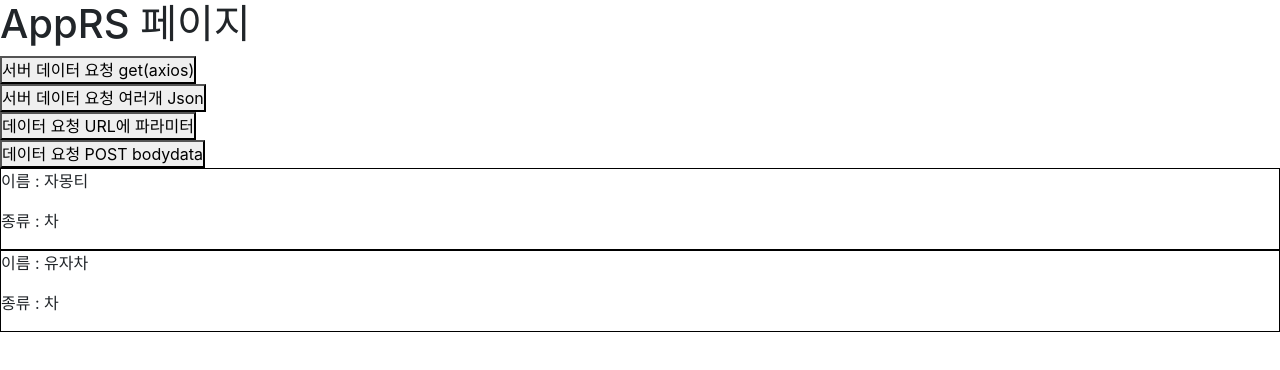
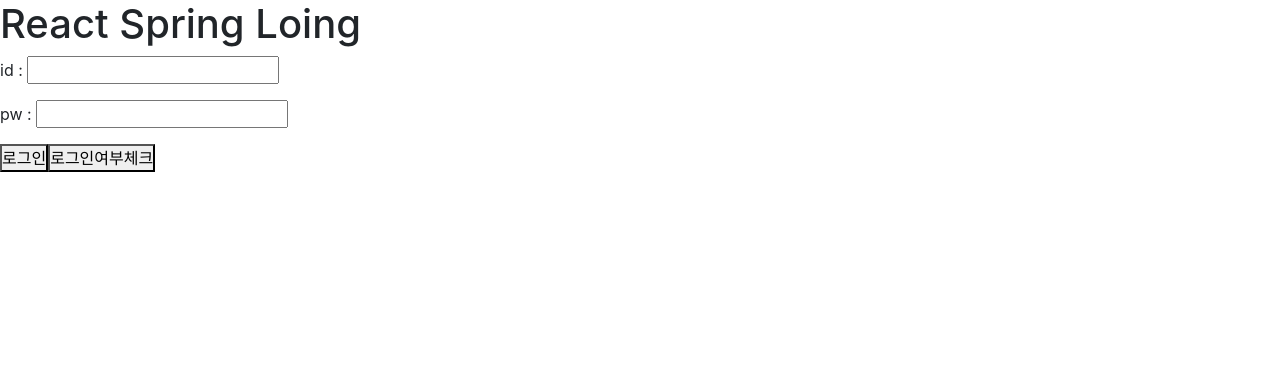
Before and after one commit to Dongukkk/react-study, a React (Create React App) app: page / in a window 1280 px wide. Shown: the top 370 px of the page. Built offline with nearby package versions, Linux system fonts and the light colour scheme.

Commit message:
[React Spring] react 로그인 API 요청, 세션 로그인 처리

```diff
--- a/src/App.js
+++ b/src/App.js
@@ -17,6 +17,7 @@
 import Practice05 from './practice/Practice05/Practice05';
 import Practice06 from './practice/Practice06/Practice06';
 import AppRS from './react_spring/AppRS';
+import Login from './react_spring/Login';
 
 function App() {
 
@@ -36,7 +37,8 @@
   // return <WorkOut/>;
   // return <Practice05/>;
   // return <Practice06/>;
-return <AppRS/>;
+// return <AppRS/>;
+return <Login/>;
 
   // return (
   //   <div className="App">
--- /dev/null
+++ b/src/react_spring/Login.js
@@ -0,0 +1,68 @@
+
+import { useState } from "react";
+import axios from "axios";
+
+function Login(){
+
+    let [id, setId] = useState('');
+    let [pw, setPw] = useState('');
+
+    return (
+        <div>
+            <h1>React Spring Loing</h1>
+
+            <p> id : <input type="text" onChange={(e)=>{setId(e.target.value)}}></input>    </p>
+            <p> pw : <input type="password" onChange={(e)=>{setPw(e.target.value)}}></input>    </p>
+
+            <button onClick={()=>{
+                //로그인 시도 -> 서버에 id, pw 전달
+
+                //axios.post( url, dataBody, header )
+                axios.post(
+                    '/api/login',
+                    {               // post http 요청시 보낼 body data
+                        id : id,    // key : value
+                        pw : pw     // id 라는 key 값: id 변수에 들어있는 값
+                    },
+                    {
+                        headers : {
+                            'Content-Type':'application/json'
+                        }
+                    }
+                )
+                .then(
+                    response=>{
+                        // { header : "", body : ""}
+                        // response.data.header.resultCode
+
+                        console.log(response.data);
+                        if( response.data == 'ok' ){
+                            // 로그인 성공
+                            // 성공 보여주기!
+                            // 성공 이후 다음 페이지로 이동
+                            // ReactRouter  -> navigate("/")    navigate("/mypage")
+                        } else {
+                            // 로그인 실패
+                            // 화면에 실패에 관련된 메시지 표시
+                        }
+
+                    }
+                )
+                .catch(error=>console.log(error))
+            }}>
+                로그인
+            </button>
+
+
+            <button onClick={()=>{
+                axios.post('/api/loginCheck')
+                .then(response=> console.log(response.data))
+                .catch(error => console.log(error))
+            }}>
+                로그인여부체크
+            </button>
+        </div>
+    )
+}
+
+export default Login;
```
